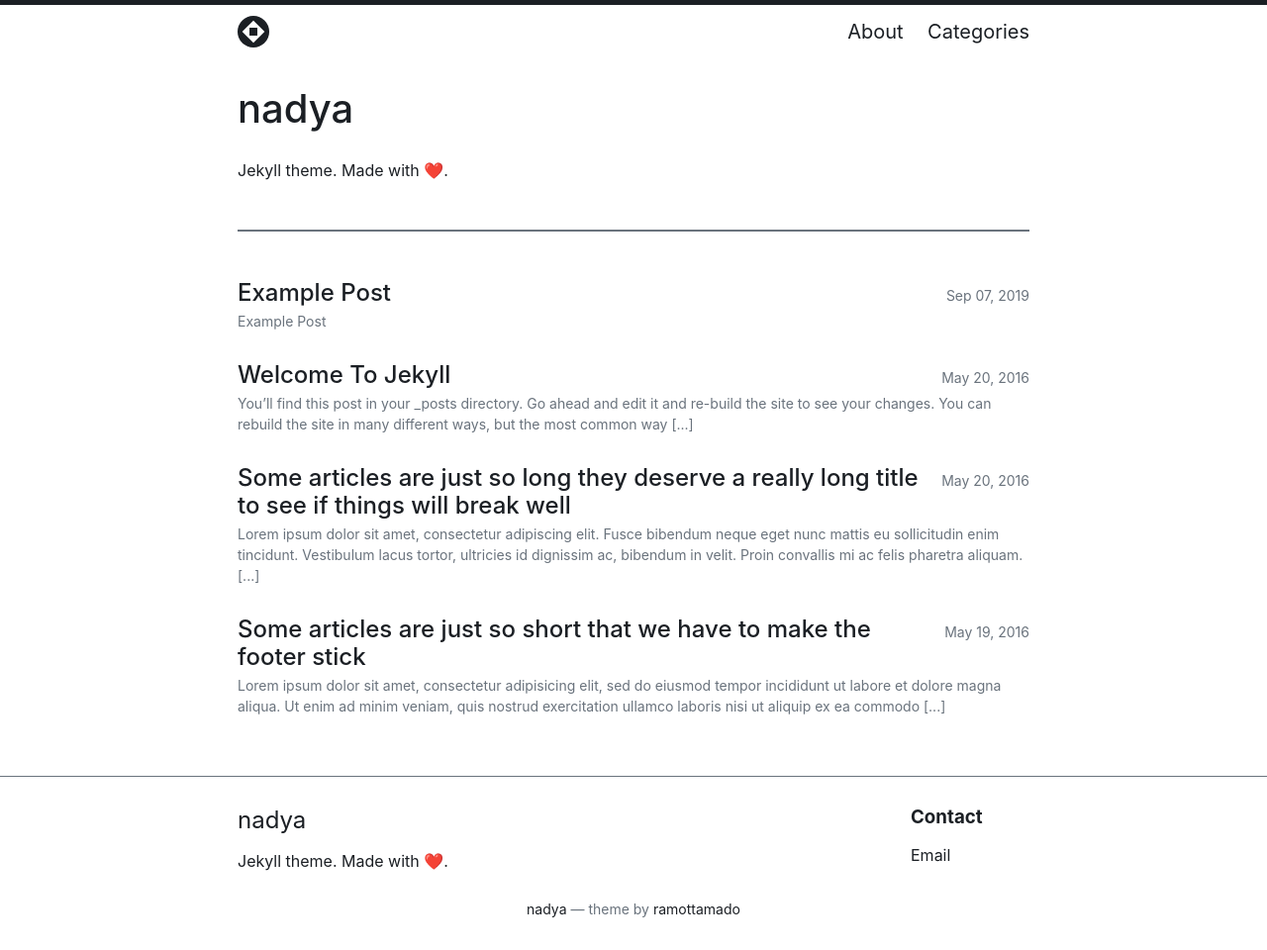
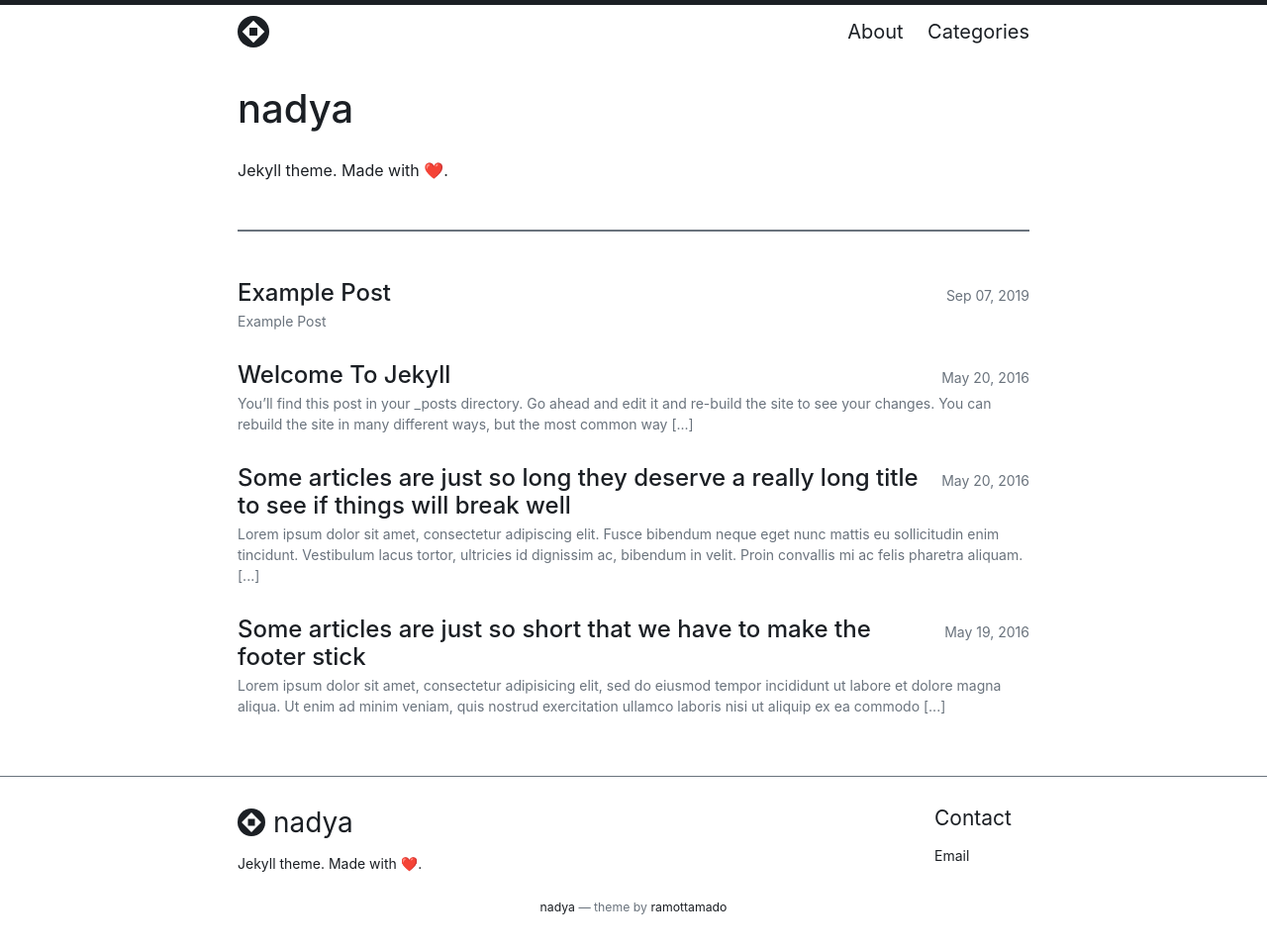
Before and after one commit to ramottamado/nadya, a Jekyll site: the page built from index.md, in a window 1280 px wide. Shown: the whole page at 99% size. Built offline with Jekyll 4.4.1, drawn with Linux system fonts in a browser that asks for light colours.

Commit message:
Add site logo on footer

```diff
--- a/_includes/footer.html
+++ b/_includes/footer.html
@@ -2,12 +2,18 @@
   <div class="wrapper">
     <div class="footer-col-wrapper">
       <div class="footer-col footer-col-50">
-        <h2>{{ site.title }}</h2>
+        <h2 class="footer-logo">
+          {%- if site.logo %}
+          <img alt="logo" class="footer-logo-image" src="{{ site.logo | relative_url }}" />
+          {%- else %}
+          {%- endif %}
+          {{ site.title | xml_escape }}
+        </h2>
         <span>{{ site.description }}</span>
       </div>
-      <div class="footer-col footer-col-wrapper footer-col-wrapper-reverse footer-col-30">
-        <div class="footer-col footer-col-50 footer-col-no-margin">
-          <h3><b>Contact</b></h3>
+      <div class="footer-col footer-col-wrapper footer-col-wrapper-gap footer-col-wrapper-reverse footer-col-30">
+        <div class="footer-col footer-col-40 footer-col-no-margin">
+          <h3>Contact</h3>
           <ul class="contact-list">
             <li>
               {%- if site.github.username %}
@@ -35,8 +41,8 @@
           </ul>
         </div>
         {%- unless site.nadya.disable_social %}
-        <div class="footer-col footer-col-50 footer-col-no-margin">
-          <h3><b>Social</b></h3>
+        <div class="footer-col footer-col-40 footer-col-no-margin">
+          <h3>Social</h3>
           <ul class="social-media-list">
             <li>
               {%- if site.facebook.username %}
--- a/_sass/_layout.scss
+++ b/_sass/_layout.scss
@@ -192,6 +192,25 @@
   border-top: 1px solid $grey-color;
   padding: $spacing-unit 0;
   font-family: $meta-font-family;
+  font-size: 0.875em;
+
+  h2.footer-logo > .footer-logo-image {
+    height: 1em;
+    width: 1em;
+    vertical-align: -0.15em;
+  }
+
+  h2 {
+    @include relative-font-size(2 * 0.875);
+  }
+
+  h3 {
+    @include relative-font-size(1.5 * 0.875);
+  }
+
+  h4 {
+    @include relative-font-size(1.25 * 0.875);
+  }
 }
 
 .contact-list,
@@ -216,6 +235,10 @@
 
   .footer-col-wrapper-reverse {
     flex-direction: row-reverse;
+  }
+
+  .footer-col-wrapper-gap {
+    gap: 10%;
   }
 
   @media screen and (max-width: $on-large) {
@@ -480,26 +503,14 @@ a {
 
   h2 {
     @include relative-font-size(2);
-
-    @media screen and (min-width: $on-large) {
-      @include relative-font-size(2);
-    }
   }
 
   h3 {
     @include relative-font-size(1.5);
-
-    @media screen and (min-width: $on-large) {
-      @include relative-font-size(1.5);
-    }
   }
 
   h4 {
     @include relative-font-size(1.25);
-
-    @media screen and (min-width: $on-large) {
-      @include relative-font-size(1.25);
-    }
   }
 }
 
```
